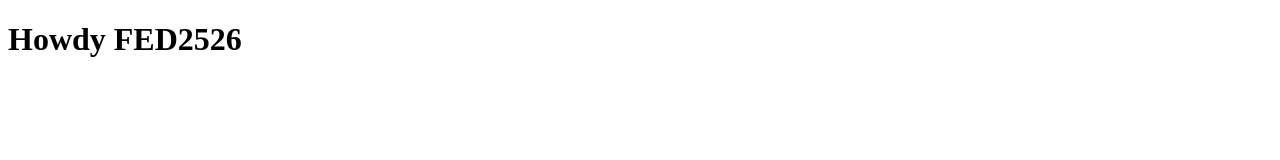
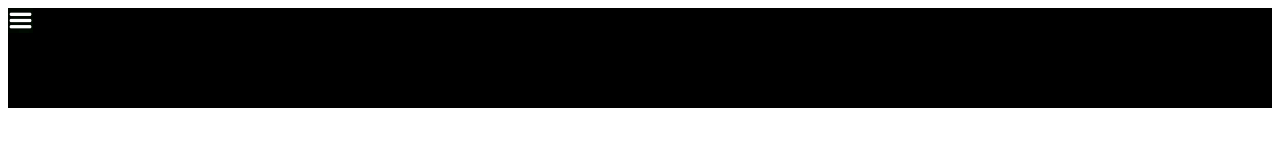
Before and after one commit to Demi6644/FED-Inhaal-DemiVanHeiningen, a plain HTML site: page index.html in a window 1280 px wide. Drawn offline with Linux system fonts and the light colour scheme.

Commit message:
merdeced-1

```diff
--- a/index.html
+++ b/index.html
@@ -6,14 +6,17 @@
 	<meta name="author" content="jouw naam">
 	<meta name="viewport" content="width=device-width, initial-scale=1">
 
-	<title>Howdy FED2526</title>
+	<title>Mercedes</title>
 
 	<link href="styles/style.css" rel="stylesheet">
 	<link rel="icon" type="image/svg+xml" href="images/favicon.svg">
 </head>
 
 <body>
-	<h1>Howdy FED2526</h1>
+	<header>
+		<img src="images/hamburger-menu.jpg" alt="menu knop">
+	</header>
+
 
 	<script defer src="scripts/script.js"></script>
 </body>
--- a/styles/style.css
+++ b/styles/style.css
@@ -19,6 +19,16 @@
 	--color-background:#eee;
 }
 
+header {
+	background-color: black;
+	height: 100px;
+}
+
+header img {
+	width: 25px;
+	height: auto;
+}
+
 
 
 
```
Also changed, not shown: images/hamburger-menu.jpg (added).
